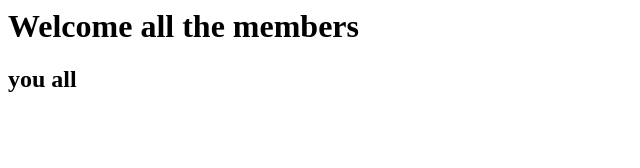
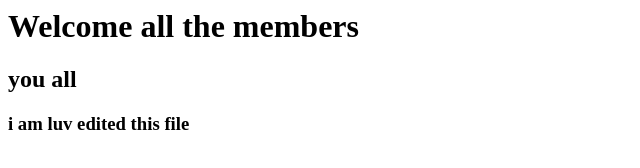
Before and after one commit to luv2000/Docter, a plain HTML site: page index.html in a window 1280 px wide. Shown: the whole page, without its empty margins (0-640 px from the left). Drawn offline with Linux system fonts and the light colour scheme.

Commit message:
Update index.html

```diff
--- a/index.html
+++ b/index.html
@@ -3,6 +3,7 @@
   <body>
     <h1>Welcome all the members</h1>
     <h2>you all </h2>
+    <h3>i am luv edited this file</h3>
 
   </body>
 </html>
```
